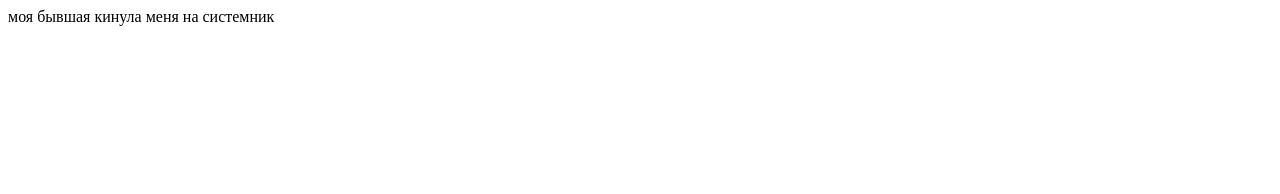
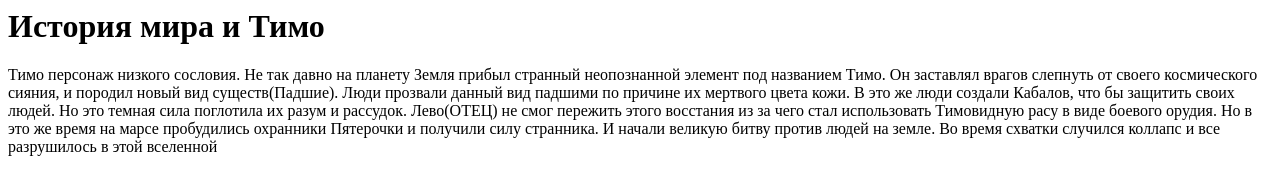
Before and after one commit to kitozaw/Zu-Warudo, a plain HTML site: page Index.html in a window 1280 px wide. Drawn offline with Linux system fonts and the light colour scheme.

Commit message:
Update Index.html

```diff
--- a/Index.html
+++ b/Index.html
@@ -5,6 +5,16 @@
 </title>
 </head>
 <body>
-моя бывшая кинула меня на системник
+  <h1>История мира и Тимо</h1>
+Тимо персонаж низкого сословия.
+Не так давно на планету Земля прибыл странный неопознанной элемент под названием Тимо.
+Он заставлял врагов слепнуть от своего космического сияния, и породил новый вид существ(Падшие).
+Люди прозвали данный вид падшими по причине их мертвого цвета кожи.
+В это же люди создали Кабалов, что бы защитить своих людей.
+Но это темная сила поглотила их разум и рассудок.
+Лево(ОТЕЦ) не смог пережить этого восстания из за чего стал использовать Тимовидную расу в виде боевого орудия.
+Но в это же время на марсе пробудились охранники Пятерочки и получили силу странника.
+И начали великую битву против людей на земле.
+Во время схватки случился коллапс и все разрушилось в этой вселенной
 </body>
 </html>
```
